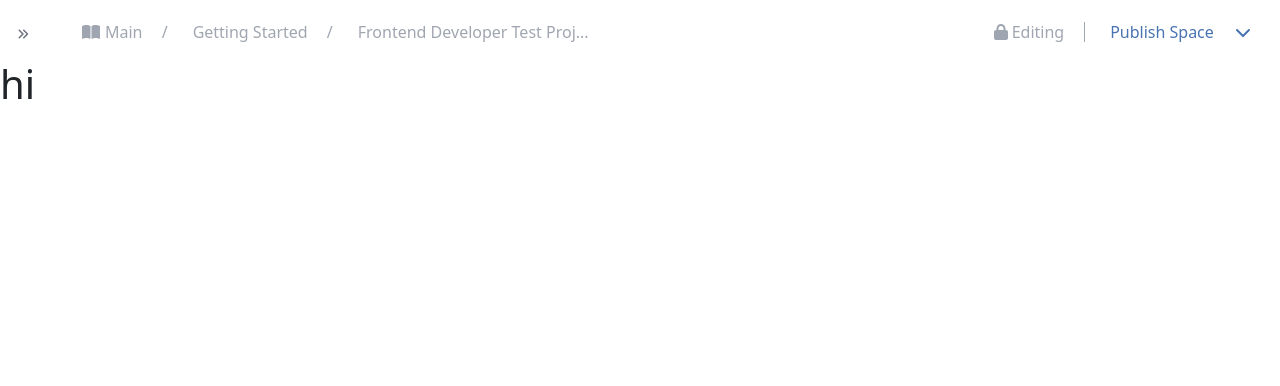
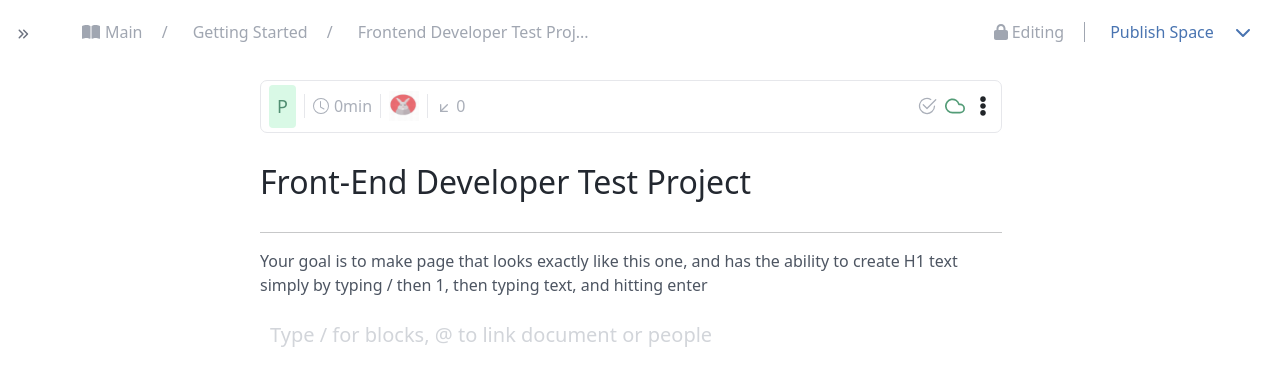
Before and after one commit to Adanzeakonobi/Frontend-test, a React (Create React App) app: page / in a window 1280 px wide. Shown: the top 386 px of the page. Built offline with nearby package versions, Linux system fonts and the light colour scheme.

Commit message:
Create function to filter and change text to h1 element

```diff
--- a/src/components/layouts/home.js
+++ b/src/components/layouts/home.js
@@ -1,9 +1,86 @@
+// import { FontAwesomeIcon } from '@fortawesome/react-fontawesome';
+import { useState } from 'react';
+import HomeBody from './HomeBody';
+import HomeHeader from './HomeHeader';
+import styles from "./styles/Home.module.css";
+
+
 const Home = () => {
+    const [text, setText] = useState("");
+	const [texts, setTexts] = useState([]);
+	const [listing, setListing] = useState("");
+	const [filLength, setFillength] = useState(0);
+	const data = [
+        { "type": "Heading 1", "shortcut": "shortcut: type # + space" },
+        { "type": "Expandable heading 1", "shortcut": "shortcut: type >># + space" }
+    ]
+
+	const filterInfo = (e) => {
+		setText(e.target.value)
+		const result = data.filter((val) => {
+
+			const filling = e.target.value.length === 0 ? "" : e.target.value.substr(1, e.target.value.length - 1);
+			setFillength(filling.length);
+			if (filling === "") return "";
+			return val.type.toLowerCase().includes(filling.toLowerCase())
+		})
+		setListing(result)
+	}
+
+	const addTitle = (e) => {
+        // e.preventDefault();
+        if (e.key === "Enter") {
+        if (text.length > 0) {
+        setTexts([...texts, text]);
+		setText("");
+			}
+		}
+	};
+
     return (
         <div>
-            <div className="home-anchor">
-                <h1>hi</h1>
-            </div>
+        <HomeHeader />
+        {/* <HomeBody /> */}
+        <div className={styles.description}>
+				<h2>
+					<span>Front-End Developer Test Project</span>
+				</h2>
+                <hr />
+				<p>
+					<span>Your</span> goal is to make page that looks exactly like this
+					one, and has the ability to create H1 text simply by typing / then 1,
+					then typing text, and hitting enter
+				</p>
+				<div>
+					<div>
+						{texts == null
+							? ""
+							: texts.map((val, index) => {
+								if (val.startsWith("/1")) {
+									const texth = val.substr(2, val.length - 1);
+									return (
+										<div key={index} className={styles.texts}>
+											<h1>{texth}</h1>
+										</div>
+									);
+								} else {
+									return (
+										<div key={index} className={styles.texts}>
+											<p>{val}</p>
+										</div>
+									);
+								}
+							})}
+					</div>
+					<input
+						placeholder="Type / for blocks, @ to link document or people"
+						value={text}
+						onChange={(e) => filterInfo(e)}
+						onKeyDown={(e) => addTitle(e)}
+					></input>
+					<HomeBody data={listing} len={filLength} />
+				</div>
+			</div>
         </div>
      );
 }
--- /dev/null
+++ b/src/components/layouts/styles/Home.module.css
@@ -0,0 +1,38 @@
+.description {
+  width: 58%;
+  margin-left: 260px;
+  margin-right: 40px;
+  margin-top: 30px;
+}
+
+  .description h2 {
+    color: #232830;
+    padding-bottom: 15px;
+   }
+
+  .description h2 span {
+    text-transform: capitalize;
+  }
+
+  .description p {
+    color: #4d5562;
+  }
+
+  .description p span {
+    text-transform: capitalize;
+  }
+
+  .description input {
+    width: 100%;
+    padding: 10px;
+    background-color: inherit;
+    border: none;
+    color: #4d5562;
+    font-size: 17px;
+  }
+
+  .description input::placeholder {
+    color: #d2d5da;
+    font-size: 20px;
+    font-weight: 500;
+  }
```
Also changed, not shown: src/images/displaypage.PNG (added).
